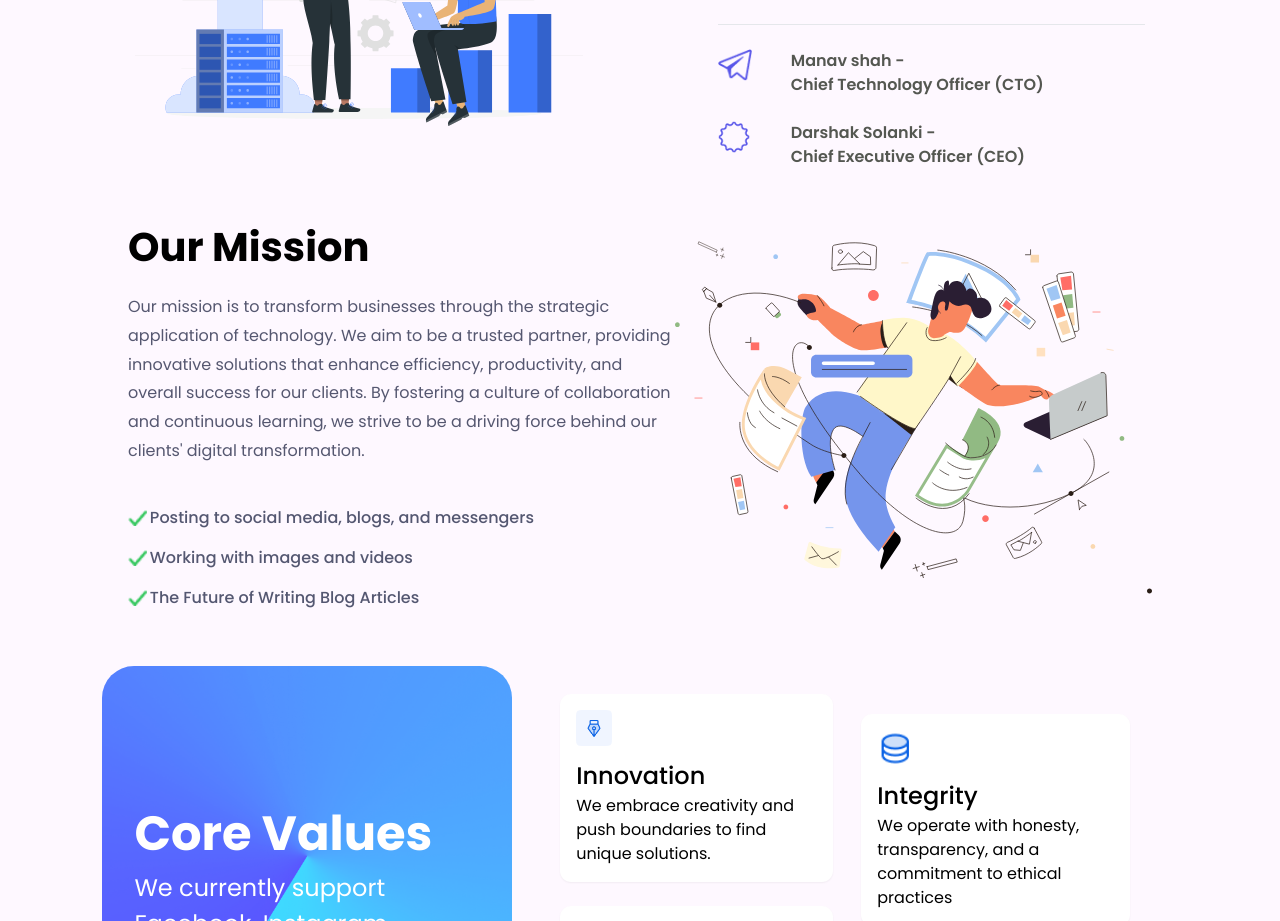
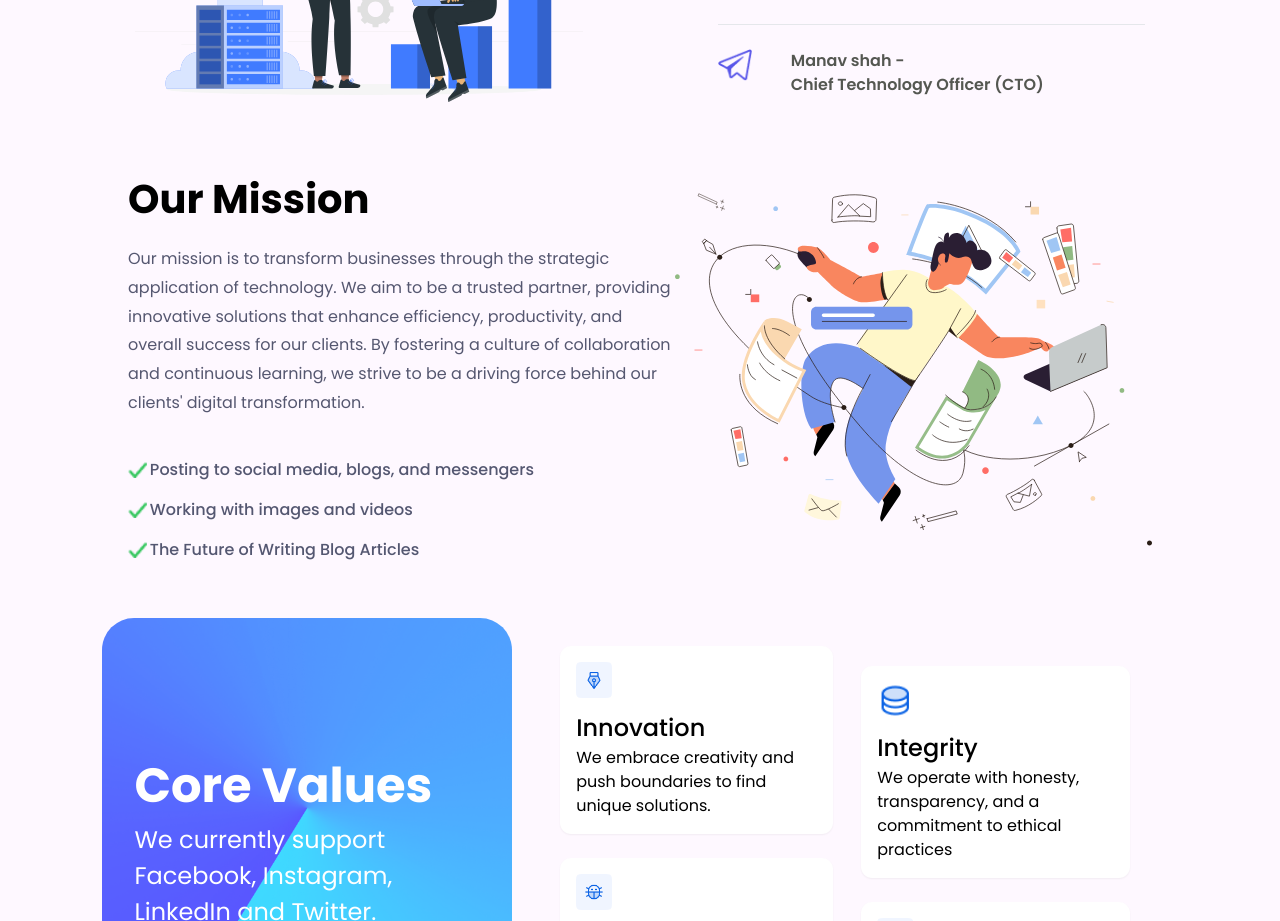
Before and after one commit to jaivikpatel2001/leotech, a React (Create React App) app: page / in a window 1280 px wide. Shown: the part 3420-4341 px from the top of the page. Built offline with nearby package versions, Linux system fonts and the light colour scheme.

Commit message:
first commit

```diff
--- a/src/Components/About/About.jsx
+++ b/src/Components/About/About.jsx
@@ -66,13 +66,13 @@ const About = () => {
               </div>
             </div>
             <br />
-            <div className="darshaksolanki flex">
+            {/* <div className="darshaksolanki flex">
               <div className="saharaicon"></div>
               <div className="ceoname font-medium">
                 Darshak Solanki - <br />
                 Chief Executive Officer (CEO)
               </div>
-            </div>
+            </div> */}
           </motion.div>
         </div>
       </div>
--- a/src/Components/Header/Header.css
+++ b/src/Components/Header/Header.css
@@ -178,7 +178,7 @@
 
   .heroleft {
     margin-bottom: 0rem;
-    width: 85%;
+    width: 84%;
     margin-top: 2rem;
   }
   .herotitle {
```
